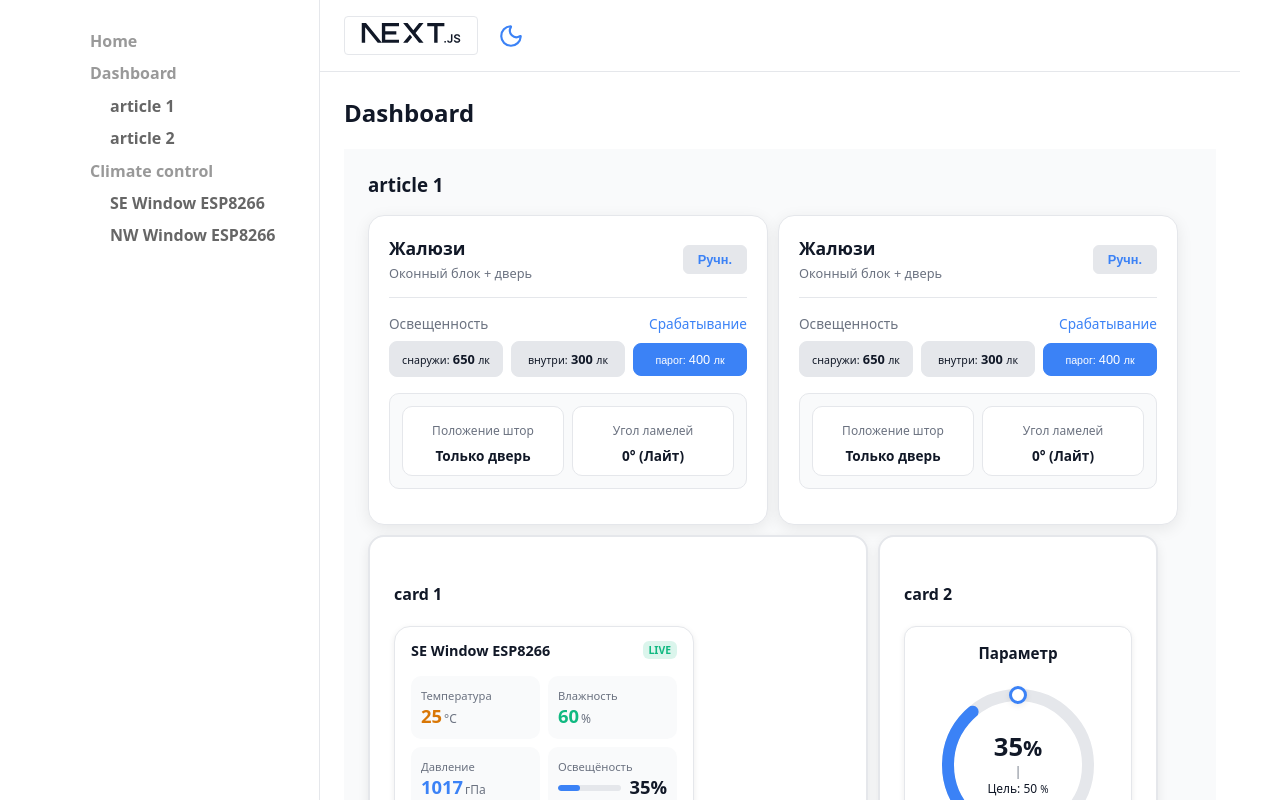
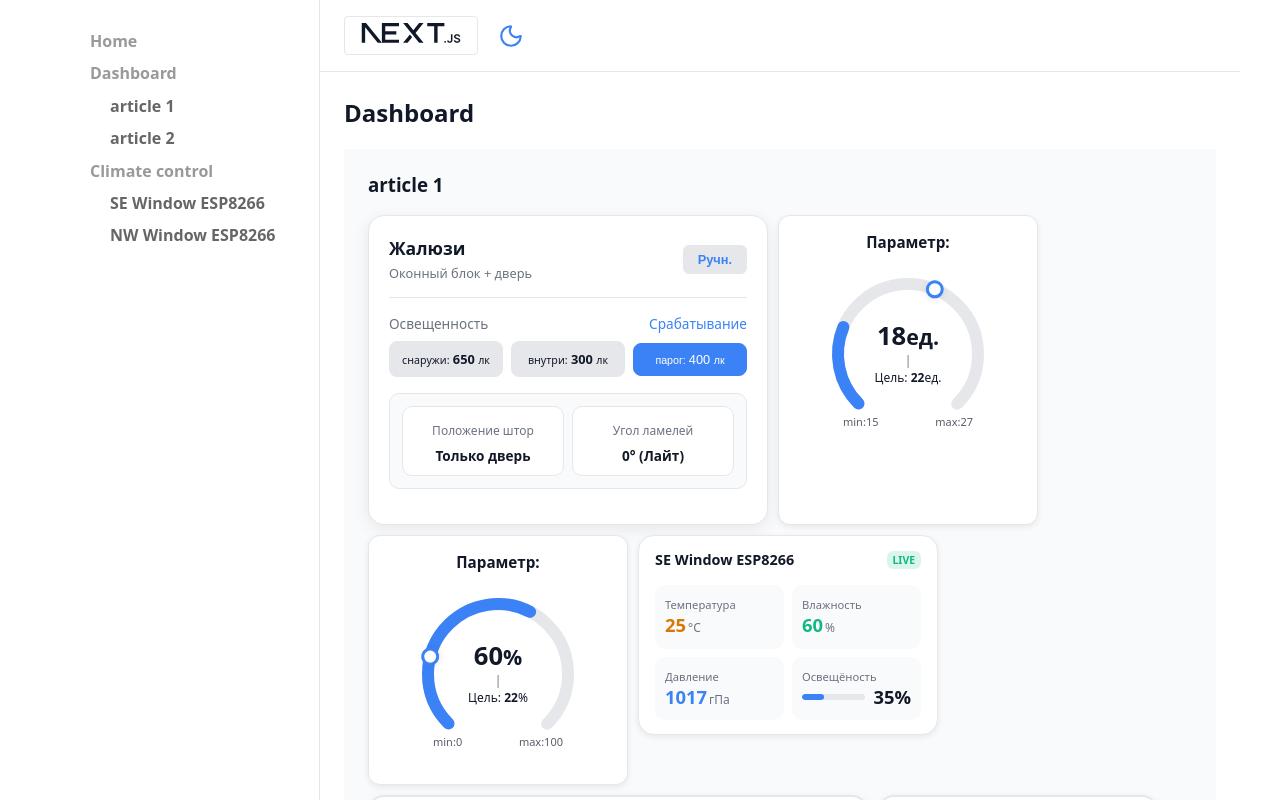
Before and after one commit to TkachAn/dashboard, a Next.js app: page / in a window 1280 px wide. Shown: the top 800 px of the page. Built offline with nearby package versions, Linux system fonts and the light colour scheme.

Commit message:
feat: add CircleSetWidget and populate dashboard home page with widgets

```diff
--- a/app/page.js
+++ b/app/page.js
@@ -8,7 +8,10 @@ import { ClimateCompactWidget } from "./ui/devices/esp/esp8266/climate/widgets/w
 import { ColumnSetWidget } from "./ui/widgets/SetColumn/column";
 import { Bme280Widget } from "./ui/devices/esp/esp8266/climate/widgets/indicator";
 import { Section, Article, Card } from "./ui/structure/struct";
+
 import { CircleSetWidget } from "./ui/widgets/SetCircle/circle";
+
+
 import s from './s.module.css';
 import { TextInput, TextAreaInput, SelectInput, PhoneInput, NumericInput, EmailInput, PasswordInput, IntegerInput, FloatInput, PriceInput } from "./ui/elements/inputs/inputsGPT";
 import { Toggle } from "./ui/elements/buttons/toggle/toggle";
@@ -44,13 +47,13 @@ export default function Home() {
         <Article id="article1" title="article 1">
           <div className={s.flex}>
             <VerticalBlindsControl />
-            <VerticalBlindsControl />
+            <CircleSetWidget />
+            <CircleSetWidget unit='%' colorTheme='red' min={0} max={100} current={60} />
+            <Bme280Widget />
             <Card title="card 1" className={s.blinds}>
-              <Bme280Widget />
 
             </Card>
             <Card title="card 2" >
-              <CircleSetWidget />
 
             </Card>
             <Card title="card 3" id={'c3'}>
@@ -110,7 +113,7 @@ export default function Home() {
               color="orange" />
           </div>
         </Article>
-        <Article id="article4" title="NW Window ESP8266    ">
+        <Article id="article4" title="NW Window ESP8266">
           <div className={s.flex}>
 
             <ClimateCompactWidget />
--- a/app/ui/widgets/SetCircle/circle.jsx
+++ b/app/ui/widgets/SetCircle/circle.jsx
@@ -4,37 +4,40 @@ import React, { useState, useRef, useEffect } from 'react';
 import s from './s.module.css';
 
 export function CircleSetWidget({
-    title = "Параметр",
-    currentPosition = 35,
-    initialTarget = 50,
+    title = "Параметр:",
+    current = 18,
+    initialTarget = 22,
     min = 15,
-    max = 90,
-    unit = '%',
-    colorTheme = 'blue',
-    onTargetChange,
-
+    max = 27,
+    unit = 'ед.',
+    colorTheme,
+    onTargetChange = 'blue',
 }) {
-    // Состояние режима: 'auto' (авто) или 'manual' (ручной)
     const [target, setTarget] = useState(initialTarget);
     const [isDragging, setIsDragging] = useState(false);
     const svgRef = useRef(null);
+
+    const clamp = (val, minVal, maxVal) => Math.max(minVal, Math.min(maxVal, val));
+
     // Параметры SVG окружности (дуга 270 градусов: от -225° до 45°)
     const radius = 70;
     const circumference = 2 * Math.PI * radius;
     const arcLength = circumference * 0.75;
 
-    // Конвертируем значение 0-100% в угол по дуге
-    const percentToAngle = (val) => {
-        const clamped = Math.max(0, Math.min(100, val));
-        return -135 + (clamped / 100) * 270;
+    // Конвертируем значение в проценты шкалы (0-100%) на основе min и max
+    const currentPercent = ((clamp(current, min, max) - min) / (max - min)) * 100;
+    const targetPercent = ((clamp(target, min, max) - min) / (max - min)) * 100;
+
+    // Перевод процента заполнения (0-100) в угол дуги (-135° ... +135°)
+    const percentToAngle = (percent) => {
+        const clampedPercent = clamp(percent, 0, 100);
+        return -135 + (clampedPercent / 100) * 270;
     };
 
-    const currentPercent = Math.max(0, Math.min(100, currentPosition));
-
-    // Расчет процента заполнения для SVG дуги
+    // Расчет процента заполнения для SVG дуги текущего значения
     const currentStrokeDashoffset = arcLength - (currentPercent / 100) * arcLength;
 
-    // Вычисление положения круглого ползунка-указателя на окружности по углам
+    // Вычисление положения указателя цели на окружности
     const getCoordinatesForPercent = (percent) => {
         const angleDeg = percentToAngle(percent);
         const angleRad = (angleDeg - 90) * (Math.PI / 180);
@@ -46,10 +49,10 @@ export function CircleSetWidget({
         };
     };
 
-    const targetCoords = getCoordinatesForPercent(target);
+    const targetCoords = getCoordinatesForPercent(targetPercent);
 
-    // Обработка клика/перетаскивания по кругу для изменения цели (только в ручном режиме)
-    const updateTargetFromMouse = (clientX, clientY) => {
+    // Функция расчёта значения по позиции мыши вокруг центра окружности
+    const calculateValueFromPosition = (clientX, clientY) => {
         if (!svgRef.current) return;
         const rect = svgRef.current.getBoundingClientRect();
         const cx = rect.left + rect.width / 2;
@@ -67,39 +70,53 @@ export function CircleSetWidget({
         if (scaleVal < -135) scaleVal = -135;
         if (scaleVal > 135) scaleVal = 135;
 
-        const newPercent = ((scaleVal + 135) / 270) * 100;
-        const rounded = Math.round(newPercent);
+        // Переводим угол в процент шкалы (0-100)
+        const percentage = (scaleVal + 135) / 270;
 
-        setTarget(rounded);
-        if (onTargetChange) onTargetChange(rounded);
+        // Мапим процент в диапазон min...max
+        const rawValue = min + percentage * (max - min);
+        const newValue = Math.round(rawValue * 10) / 10;
+
+        return clamp(newValue, min, max);
     };
 
     const handleMouseDown = (e) => {
-
         e.preventDefault();
         setIsDragging(true);
-        updateTargetFromMouse(e.clientX, e.clientY);
+        const newValue = calculateValueFromPosition(e.clientX, e.clientY);
+        if (newValue !== undefined) {
+            setTarget(newValue);
+            if (onTargetChange) onTargetChange(newValue);
+        }
     };
 
     useEffect(() => {
         const handleMouseMove = (e) => {
             if (!isDragging) return;
-            updateTargetFromMouse(e.clientX, e.clientY);
+            const newValue = calculateValueFromPosition(e.clientX, e.clientY);
+            if (newValue !== undefined) {
+                setTarget(newValue);
+                if (onTargetChange) onTargetChange(newValue);
+            }
         };
 
         const handleMouseUp = () => {
-            if (isDragging) setIsDragging(false);
+            if (isDragging) {
+                setIsDragging(false);
+            }
         };
 
         if (isDragging) {
             window.addEventListener('mousemove', handleMouseMove);
             window.addEventListener('mouseup', handleMouseUp);
         }
+
         return () => {
             window.removeEventListener('mousemove', handleMouseMove);
             window.removeEventListener('mouseup', handleMouseUp);
         };
-    }, [isDragging]);
+    }, [isDragging, min, max]);
+
     return (
         <div className={`${s.widgetCard} ${s[colorTheme]}`}>
             <div className={s.widgetHeader}>
@@ -111,6 +128,7 @@ export function CircleSetWidget({
                     className={`${s.circularContainer} ${s.interactiveCircle}`}
                     ref={svgRef}
                     onMouseDown={handleMouseDown}
+                    style={{ cursor: 'pointer', userSelect: 'none' }}
                 >
                     <svg className={s.circularSvg} viewBox="0 0 180 180">
                         {/* Фоновая полая дуга шкалы */}
@@ -121,7 +139,7 @@ export function CircleSetWidget({
                             r={radius}
                             strokeDasharray={`${arcLength} ${circumference}`}
                         />
-                        {/* Заполняющаяся дуга текущего положения заслонки */}
+                        {/* Заполняющаяся дуга текущего положения */}
                         <circle
                             className={s.progressTrack}
                             cx="90"
@@ -131,21 +149,29 @@ export function CircleSetWidget({
                             strokeDashoffset={currentStrokeDashoffset}
                         />
                     </svg>
+                    {/* Подписи Min и Max по краям шкалы (начало и конец дуги 270°) */}
+                    <span className={s.scaleMinLabel} style={{ position: 'absolute', bottom: '15px', left: '25px', fontSize: '11px', opacity: 0.7 }}>
+                        min:{min}
+                    </span>
+                    <span className={s.scaleMaxLabel} style={{ position: 'absolute', bottom: '15px', right: '25px', fontSize: '11px', opacity: 0.7 }}>
+                        max:{max}
+                    </span>
+                    {/* Поворот указателя цели по шкале с учетом min/max */}
                     <div
                         className={s.targetCirclePointerContainer}
                         style={{
-                            /* Вращаем контейнер из центра на нужный угол */
-                            transform: `translate(-50%, -50%) rotate(${percentToAngle(target)}deg)`,
+                            transform: `translate(-50%, -50%) rotate(${percentToAngle(targetPercent)}deg)`,
                         }}
-                        title={`Цель: ${target}%`}
+                        title={`Цель: ${target}${unit}`}
                     >
                         <div className={s.circleIndicator} />
                     </div>
+
                     {/* Центральный блок: текущее открытие */}
                     <div className={s.centerInfo}>
-                        <span className={s.currentVal}>{currentPosition}<small>{unit}</small></span>
+                        <span className={s.currentVal}>{current}<small>{unit}</small></span>
                         <span className={s.subText}>|</span>
-                        <span className={s.targetLabel}>Цель: {target} <small>{unit}</small> </span>
+                        <span className={s.targetLabel}>Цель: <b>{target}</b>{unit}</span>
                     </div>
                 </div>
             </div>
```
